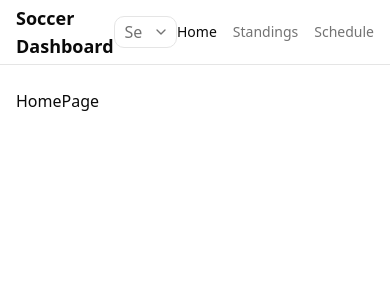
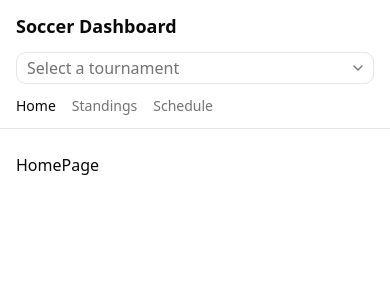
Before and after one commit to daniyal-h/soccer-tournament-dashboard, a React (Vite) app in the folder frontend/: page / in a window 390 px wide. Shown: the top 300 px of the page. Built offline with nearby package versions, Linux system fonts and the light colour scheme.

Commit message:
ui: add responsive behaviour across mobile and desktop

```diff
--- a/frontend/src/components/layout/Navbar.tsx
+++ b/frontend/src/components/layout/Navbar.tsx
@@ -10,12 +10,14 @@ const navItems = [
 const Navbar = () => {
   return (
     <header className="border-b border-border bg-background">
-      <nav className="mx-auto flex h-16 w-full max-w-7xl items-center justify-between px-4 sm:px-6 lg:px-8">
+      <nav className="flex flex-col gap-3 px-4 py-3 md:flex-row md:items-center md:justify-between">
         <NavLink to="/" className="text-lg font-semibold">
           Soccer Dashboard
         </NavLink>
 
-        < TournamentSelector />
+        <div className="w-full md:w-auto">
+          <TournamentSelector />
+        </div>
 
         <div className="flex items-center gap-4">
           {navItems.map((item) => (
```
